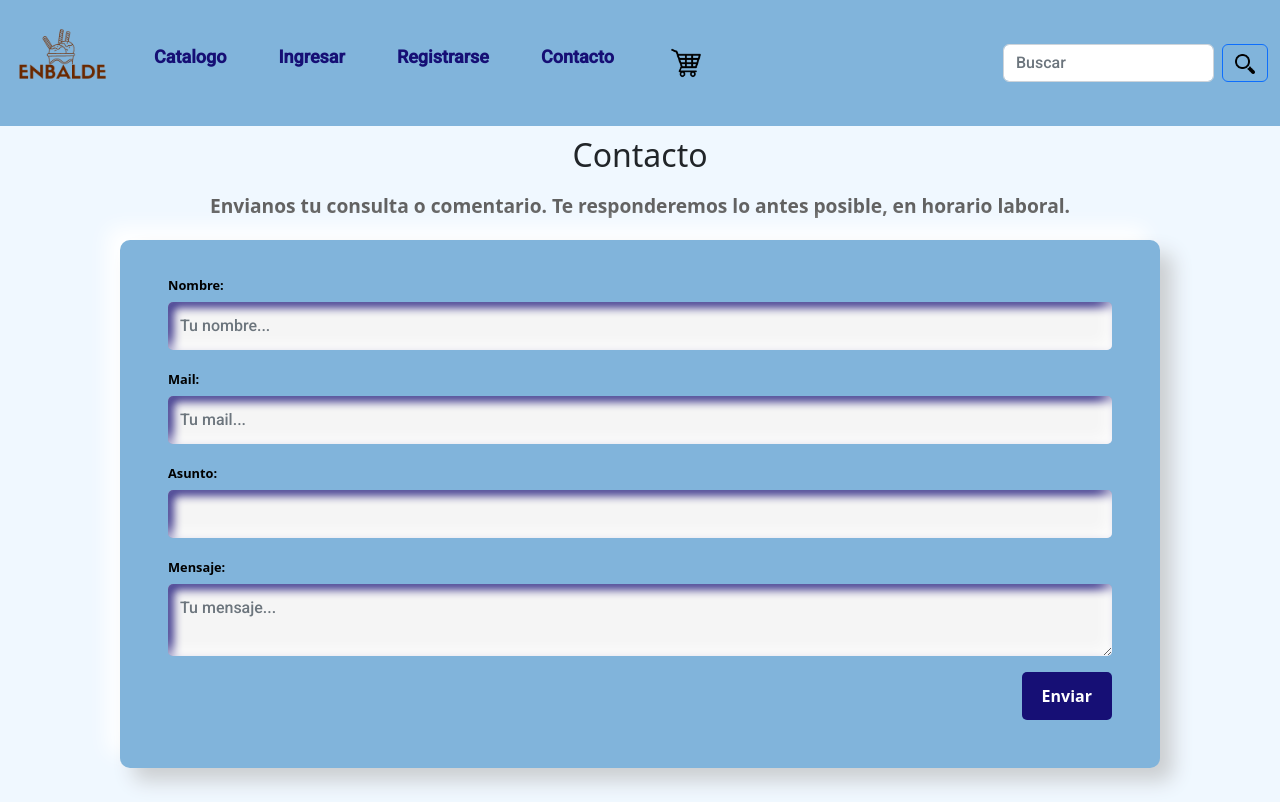
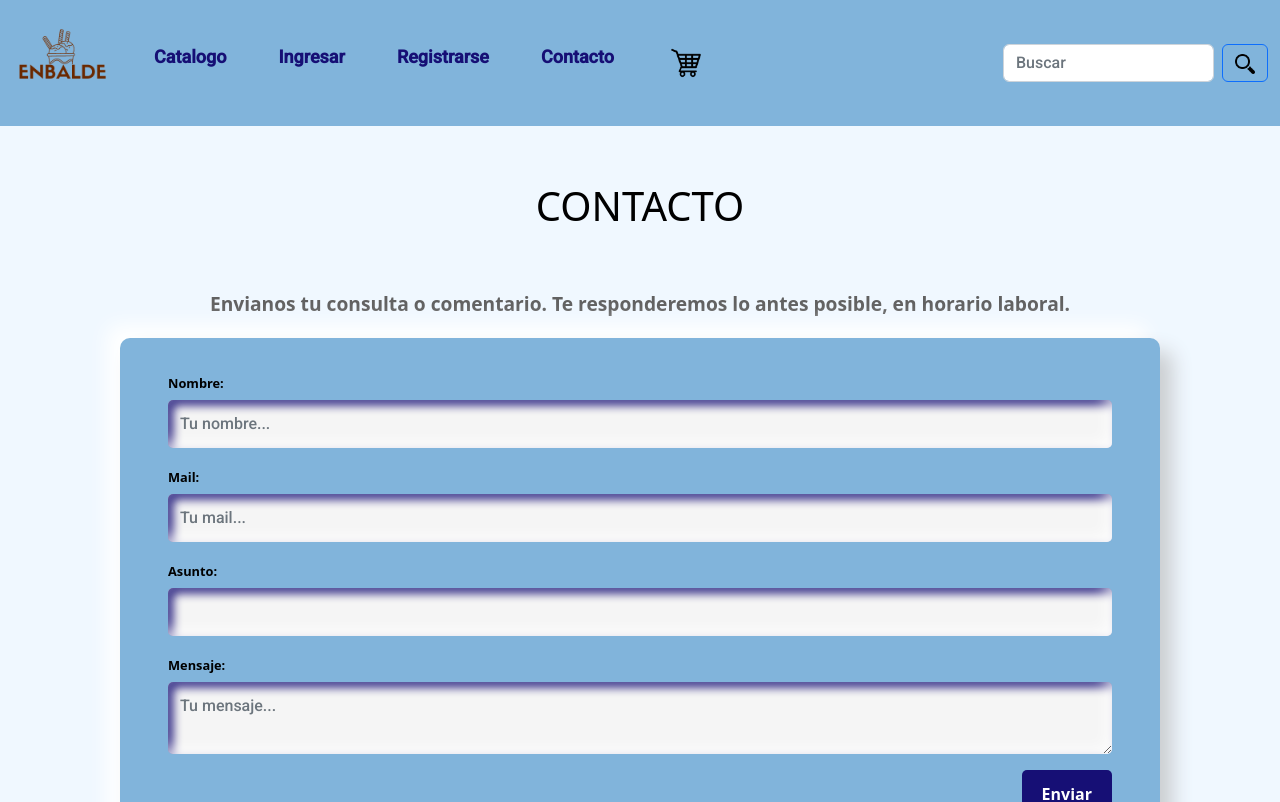
Before and after one commit to NataliaAlvarezIspc/proyecto-ispc-ecommerce, an Angular app in the folder front-end/enbalde/: page /contacto in a window 1280 px wide. Shown: the top 802 px of the page. Built offline with nearby package versions, Linux system fonts and the light colour scheme.

Commit message:
usar mismo titulo para contacto

```diff
--- a/front-end/enbalde/src/app/pages/catalogo/catalogo.component.html
+++ b/front-end/enbalde/src/app/pages/catalogo/catalogo.component.html
@@ -1,5 +1,4 @@
 <div class="container">
-    <!-- Productos disponibles -->
     <div class="row">
 
       <div class="col-md-12 mt-auto pb-4">
--- a/front-end/enbalde/src/app/pages/contacto/contacto.component.html
+++ b/front-end/enbalde/src/app/pages/contacto/contacto.component.html
@@ -1,6 +1,12 @@
+<div class="col-md-12 mt-auto pb-4">
+    <div class="mt-5 p-2">
+        <div class="text-center">
+            <h1 class="text-black">CONTACTO</h1>
+        </div>
+    </div>
+</div>
+
 <main class="container">
-  <h2 class="text-center">Contacto</h2>
-
   <div class="section-title">
     <p>Envianos tu consulta o comentario. Te responderemos lo antes posible, en horario laboral.</p>
   </div>
```
